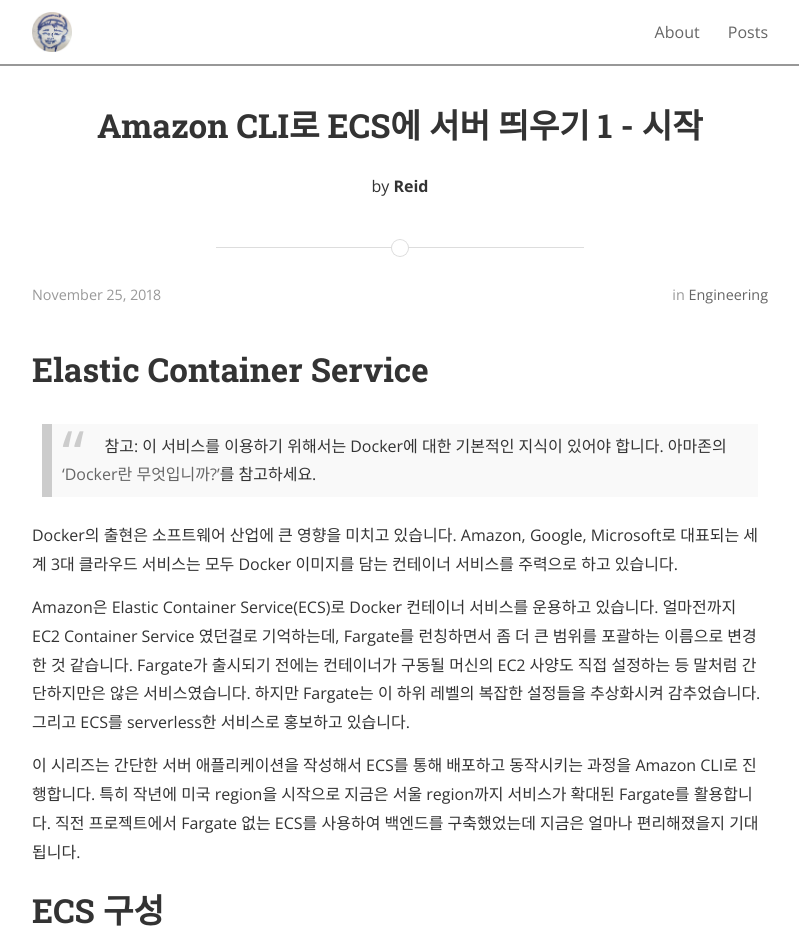
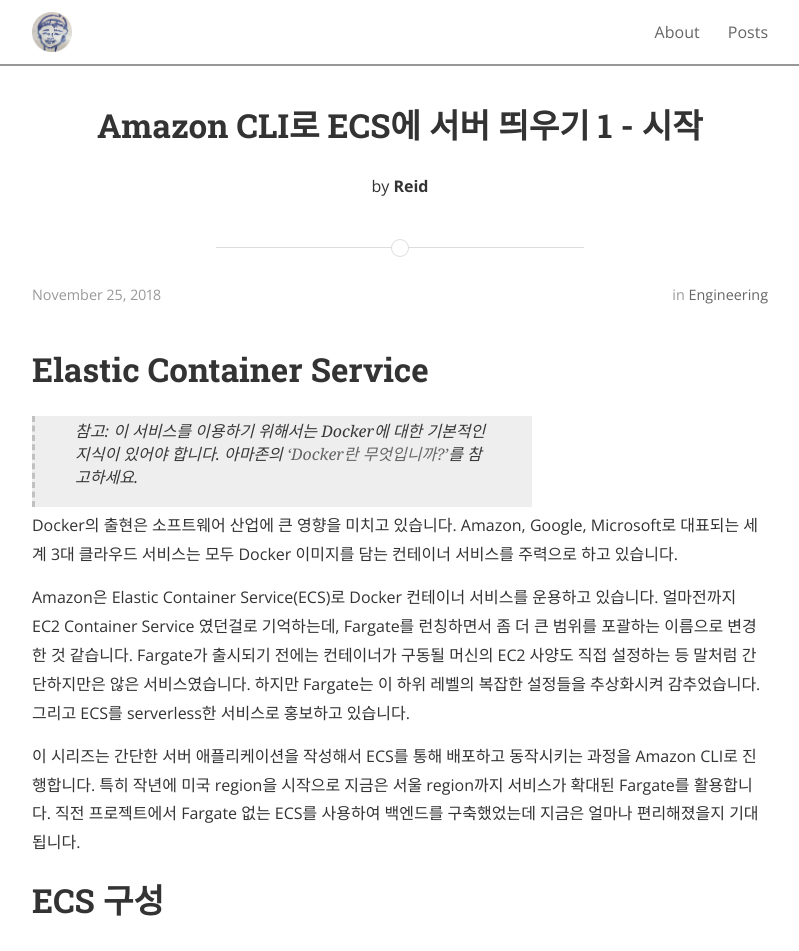
Before and after one commit to einsub/einsub.github.com, a Jekyll site: the page built from _posts/2018-11-25-what-is-amazon-elastic-container-service.markdown, in a window 1280 px wide. Shown: the top 951 px of the page, without its empty margins (240-1039 px from the left). Built offline with Jekyll 4.4.1, drawn with Linux system fonts in a browser that asks for light colours; nearby versions of some CDN libraries; comment, search, counter and statistics services are not loaded.

Commit message:
blockquote 스타일 변경

```diff
--- a/_sass/base/_typography.scss
+++ b/_sass/base/_typography.scss
@@ -79,20 +79,26 @@ code {
 }
 
 blockquote {
-  background: #f9f9f9;
-  border-left: 10px solid #ccc;
-  margin: 1.5em 10px;
-  padding: 0.5em 10px;
-  quotes: "\201C""\201D""\2018""\2019";
+  font-family: Georgia, serif;
+  font-size: 16px;
+  font-style: italic;
+  width: 500px;
+  margin: 0.25em 0;
+  padding: 0.25em 40px;
+  line-height: 1.45;
+  position: relative;
+  color: #383838;
+  border-left:3px dashed #c1c1c1;
+  background:#eee;
 }
-blockquote:before {
-  color: #ccc;
-  content: open-quote;
-  font-size: 4em;
-  line-height: 0.1em;
-  margin-right: 0.25em;
-  vertical-align: -0.4em;
+
+blockquote cite {
+  color: #999999;
+  font-size: 14px;
+  display: block;
+  margin-top: 5px;
 }
-blockquote p {
-  display: inline;
+
+blockquote cite:before {
+  content: "\2014 \2009";
 }
```
